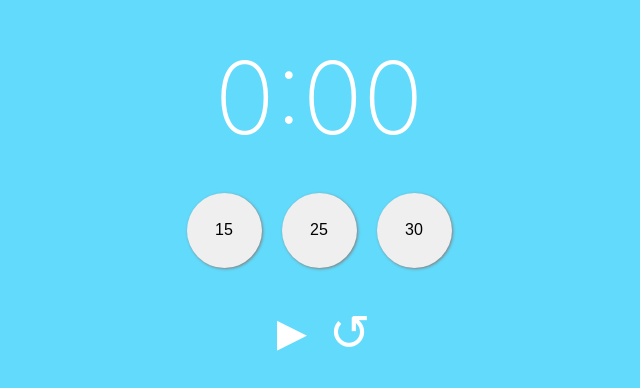
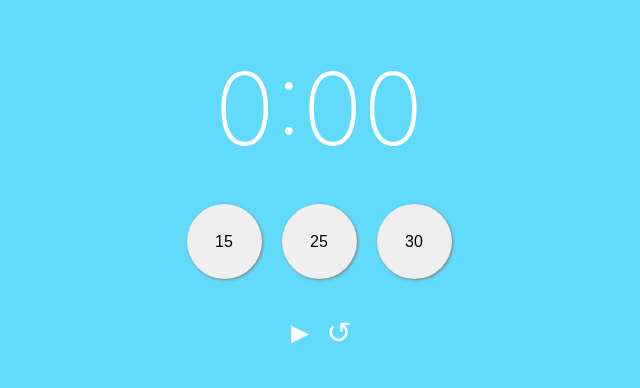
Before and after one commit to Rakeshpatel87p/react-timerOrg, a React (Create React App) app: page / in a window 1280 px wide. Shown: the part 194-582 px from the top of the page, without its empty margins (321-961 px from the left). Built offline with nearby package versions, Linux system fonts and the light colour scheme.

Commit message:
input working as expected

```diff
--- a/src/App.js
+++ b/src/App.js
@@ -70,22 +70,22 @@ class App extends Component {
     this.setState({isTicking: false});
   }
 
-  toggleInput() {
-    console.log('clicked')
-    this.setState({inputToggle: !this.state.inputToggle});
+  toggleInput(event) {
+    console.log(event)
+    this.setState({inputToggle: !this.state.inputToggle, isTicking: false});
     clearInterval(this.props.intervalId);
   }
 
   render() {
     return (
       <div className="App">
-        <TimerHeader intervalId={this.state.intervalId} inputToggle={this.state.inputToggle} minutes={this.state.minutes} handleChange={this.handleChange}/>
+        <TimerHeader toggleInput={this.toggleInput} intervalId={this.state.intervalId} inputToggle={this.state.inputToggle} minutes={this.state.minutes} handleChange={this.handleChange}/>
         <div className="presetTimerBtns">
           {this.quickTimers.map((time, i) =>
             <button className="circle" key={i} onClick={this.handleSubmit} value={time}>{time}</button>
           )}
         </div>
-        <TimeOperators toggleInput={this.toggleInput} inputToggle={this.state.inputToggle} isTicking={this.state.isTicking} handleSubmit={this.handleSubmit} clearTimer={this.clearTimer} pauseTimer={this.pauseTimer}/>
+        <TimeOperators inputToggle={this.state.inputToggle} isTicking={this.state.isTicking} handleSubmit={this.handleSubmit} clearTimer={this.clearTimer} pauseTimer={this.pauseTimer}/>
       </div>
     )
   }
--- a/src/Components/TimerHeader.js
+++ b/src/Components/TimerHeader.js
@@ -17,7 +17,7 @@ class TimerHeader extends Component {
         return (
             <div>
             { this.props.inputToggle ?
-                <input className="timer timerInput" name="timeInput" placeholder={this.props.minutes} onChange={this.props.handleChange} autoFocus={true} />
+                <input onClick={this.props.toggleInput} className="timer timerInput" name="timeInput" placeholder={this.formatTime()} onChange={this.props.handleChange} autoFocus={true} />
                 : <h1 className="timer" onClick={this.props.toggleInput}>{this.formatTime()}</h1>
             }
             </div>
--- a/src/index.css
+++ b/src/index.css
@@ -37,8 +37,9 @@ body {
   border: none;
   color: white;
   cursor: pointer;
-  font-size: 50px;
+  font-size: 30px;
   transition: 0.5s all;
+  width: 40px;
 }
 
 .videoBtns:hover {
```
